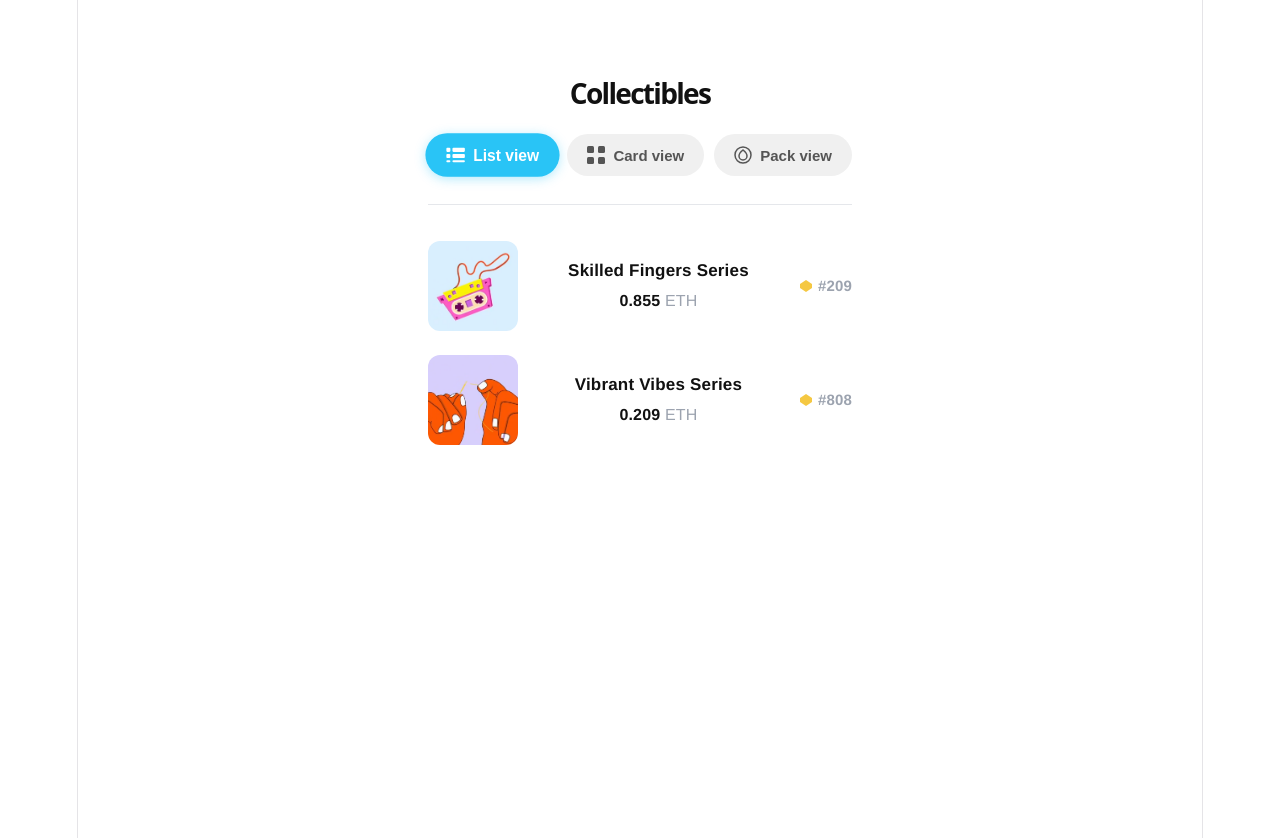
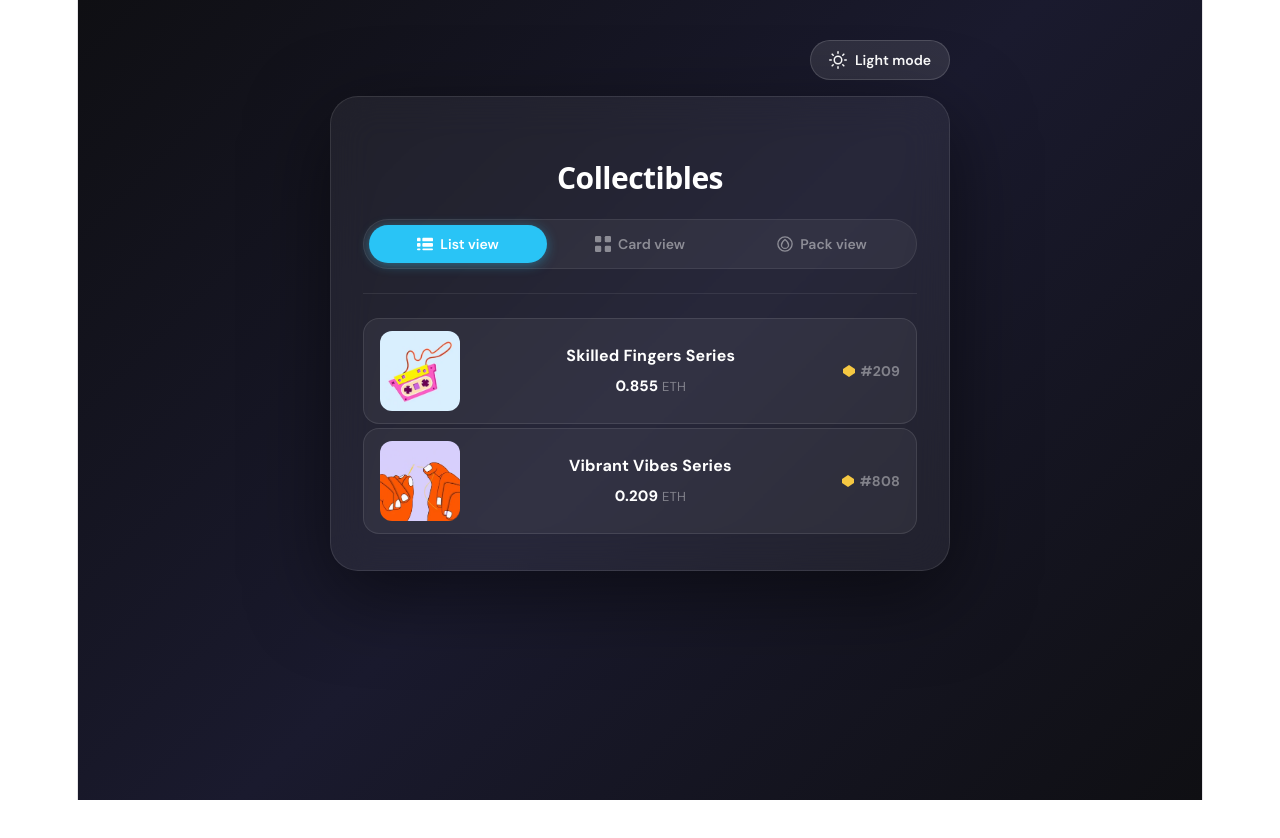
Before and after one commit to DaiwikCodeOtaku/Re-Design_Anhad, a React (Vite) app in the folder webdev/: page / in a window 1280 px wide. Both pictures are taken after a click on the button "List view". Shown: the top 838 px of the page. After the commit the page ends 800 px from the top, so only its background shows below. Built offline with nearby package versions, Linux system fonts and the light colour scheme.

Commit message:
changes in first

```diff
--- a/webdev/src/components/components.jsx
+++ b/webdev/src/components/components.jsx
@@ -1,25 +1,10 @@
 import { useState, useEffect, useRef } from "react";
-
 import IMG_HANDS from '../assets/shared-layout-asset-2.png';
 import IMG_CASSETTE from '../assets/shared-layout-asset-1.png';
 
 const items = [
-  {
-    id: 1,
-    name: "Skilled Fingers Series",
-    price: "0.855",
-    token: "#209",
-    bg: "#e8d5f5",
-    img: IMG_HANDS,
-  },
-  {
-    id: 2,
-    name: "Vibrant Vibes Series",
-    price: "0.209",
-    token: "#808",
-    bg: "#dbeafe",
-    img: IMG_CASSETTE,
-  },
+  { id: 1, name: "Skilled Fingers Series", price: "0.855", token: "#209", bg: "#e8d5f5", img: IMG_HANDS },
+  { id: 2, name: "Vibrant Vibes Series", price: "0.209", token: "#808", bg: "#dbeafe", img: IMG_CASSETTE },
 ];
 
 const GoldDiamond = () => (
@@ -28,34 +13,48 @@ const GoldDiamond = () => (
   </svg>
 );
 
-const ListIcon = () => (
-  <svg width="18" height="18" viewBox="0 0 18 18" fill="currentColor">
-    <rect x="0" y="2" width="4" height="4" rx="1" />
-    <rect x="6" y="2" width="12" height="4" rx="1" />
-    <rect x="0" y="8" width="4" height="4" rx="1" />
-    <rect x="6" y="8" width="12" height="4" rx="1" />
-    <rect x="0" y="14" width="4" height="2" rx="1" />
-    <rect x="6" y="14" width="12" height="2" rx="1" />
+const ListIcon = ({ color }) => (
+  <svg width="16" height="16" viewBox="0 0 18 18" fill={color}>
+    <rect x="0" y="2" width="4" height="4" rx="1" /><rect x="6" y="2" width="12" height="4" rx="1" />
+    <rect x="0" y="8" width="4" height="4" rx="1" /><rect x="6" y="8" width="12" height="4" rx="1" />
+    <rect x="0" y="14" width="4" height="2" rx="1" /><rect x="6" y="14" width="12" height="2" rx="1" />
   </svg>
 );
 
-const CardIcon = () => (
-  <svg width="18" height="18" viewBox="0 0 18 18" fill="currentColor">
-    <rect x="0" y="0" width="7" height="7" rx="1.5" />
-    <rect x="11" y="0" width="7" height="7" rx="1.5" />
-    <rect x="0" y="11" width="7" height="7" rx="1.5" />
-    <rect x="11" y="11" width="7" height="7" rx="1.5" />
+const CardIcon = ({ color }) => (
+  <svg width="16" height="16" viewBox="0 0 18 18" fill={color}>
+    <rect x="0" y="0" width="7" height="7" rx="1.5" /><rect x="11" y="0" width="7" height="7" rx="1.5" />
+    <rect x="0" y="11" width="7" height="7" rx="1.5" /><rect x="11" y="11" width="7" height="7" rx="1.5" />
   </svg>
 );
 
-const PackIcon = () => (
-  <svg width="18" height="18" viewBox="0 0 18 18" fill="none" stroke="currentColor" strokeWidth="1.5">
+const PackIcon = ({ color }) => (
+  <svg width="16" height="16" viewBox="0 0 18 18" fill="none" stroke={color} strokeWidth="1.5">
     <circle cx="9" cy="9" r="8" />
     <path d="M9 4 C9 4 13 7 13 10 C13 12.2 11.2 14 9 14 C6.8 14 5 12.2 5 10 C5 7 9 4 9 4Z" />
   </svg>
 );
 
-// Handles fade-out → swap content → fade-in on view change
+const SunIcon = () => (
+  <svg width="18" height="18" viewBox="0 0 24 24" fill="none" stroke="currentColor" strokeWidth="2" strokeLinecap="round">
+    <circle cx="12" cy="12" r="5" />
+    <line x1="12" y1="1" x2="12" y2="3" />
+    <line x1="12" y1="21" x2="12" y2="23" />
+    <line x1="4.22" y1="4.22" x2="5.64" y2="5.64" />
+    <line x1="18.36" y1="18.36" x2="19.78" y2="19.78" />
+    <line x1="1" y1="12" x2="3" y2="12" />
+    <line x1="21" y1="12" x2="23" y2="12" />
+    <line x1="4.22" y1="19.78" x2="5.64" y2="18.36" />
+    <line x1="18.36" y1="5.64" x2="19.78" y2="4.22" />
+  </svg>
+);
+
+const MoonIcon = () => (
+  <svg width="18" height="18" viewBox="0 0 24 24" fill="none" stroke="currentColor" strokeWidth="2" strokeLinecap="round">
+    <path d="M21 12.79A9 9 0 1 1 11.21 3 7 7 0 0 0 21 12.79z" />
+  </svg>
+);
+
 function AnimatedView({ children, viewKey }) {
   const [displayed, setDisplayed] = useState(children);
   const [visible, setVisible] = useState(true);
@@ -78,7 +77,7 @@ function AnimatedView({ children, viewKey }) {
   return (
     <div style={{
       opacity: visible ? 1 : 0,
-      transform: visible ? "translateY(0px)" : "translateY(10px)",
+      transform: visible ? "translateY(0px)" : "translateY(12px)",
       transition: "opacity 0.25s ease, transform 0.25s ease",
     }}>
       {displayed}
@@ -86,31 +85,38 @@ function AnimatedView({ children, viewKey }) {
   );
 }
 
-function CardView({ items }) {
+function CardView({ items, t }) {
   return (
-    <div style={{ display: "grid", gridTemplateColumns: "1fr 1fr", gap: "24px" }}>
+    <div style={{ display: "grid", gridTemplateColumns: "1fr 1fr", gap: "20px" }}>
       {items.map((item, index) => (
         <div key={item.id} style={{
+          background: t.cardBg,
+          border: `1px solid ${t.cardBorder}`,
+          borderRadius: "20px",
+          padding: "12px",
           animation: `fadeSlideUp 0.3s ease both`,
           animationDelay: `${index * 80}ms`,
-        }}>
-          <div style={{ background: item.bg, borderRadius: "16px", height: "220px", overflow: "hidden", marginBottom: "14px" }}>
-            <img
-              src={item.img}
-              alt={item.name}
-              style={{ width: "100%", height: "100%", objectFit: "cover", transition: "transform 0.3s ease" }}
-              onMouseEnter={e => e.target.style.transform = "scale(1.05)"}
+          transition: "transform 0.2s ease, box-shadow 0.2s ease",
+          cursor: "pointer",
+        }}
+          onMouseEnter={e => { e.currentTarget.style.transform = "translateY(-4px)"; e.currentTarget.style.boxShadow = t.cardHoverShadow; }}
+          onMouseLeave={e => { e.currentTarget.style.transform = "translateY(0)"; e.currentTarget.style.boxShadow = "none"; }}
+        >
+          <div style={{ background: item.bg, borderRadius: "14px", height: "200px", overflow: "hidden", marginBottom: "14px" }}>
+            <img src={item.img} alt={item.name}
+              style={{ width: "100%", height: "100%", objectFit: "cover", transition: "transform 0.4s ease" }}
+              onMouseEnter={e => e.target.style.transform = "scale(1.07)"}
               onMouseLeave={e => e.target.style.transform = "scale(1)"}
             />
           </div>
-          <div style={{ fontWeight: "700", fontSize: "18px", color: "#111", marginBottom: "6px" }}>{item.name}</div>
-          <div style={{ display: "flex", alignItems: "center", gap: "12px" }}>
-            <span style={{ fontWeight: "800", fontSize: "17px", color: "#111" }}>
-              {item.price} <span style={{ fontWeight: "400", color: "#9ca3af" }}>ETH</span>
+          <div style={{ fontWeight: "700", fontSize: "16px", color: t.text, marginBottom: "8px" }}>{item.name}</div>
+          <div style={{ display: "flex", alignItems: "center" }}>
+            <span style={{ fontWeight: "800", fontSize: "16px", color: t.text }}>
+              {item.price} <span style={{ fontWeight: "400", color: t.muted, fontSize: "13px" }}>ETH</span>
             </span>
             <span style={{ display: "flex", alignItems: "center", gap: "4px", marginLeft: "auto" }}>
               <GoldDiamond />
-              <span style={{ fontWeight: "700", color: "#9ca3af" }}>{item.token}</span>
+              <span style={{ fontWeight: "700", color: t.muted, fontSize: "13px" }}>{item.token}</span>
             </span>
           </div>
         </div>
@@ -119,27 +125,36 @@ function CardView({ items }) {
   );
 }
 
-function ListView({ items }) {
+function ListView({ items, t }) {
   return (
-    <div style={{ display: "flex", flexDirection: "column", gap: "8px" }}>
+    <div style={{ display: "flex", flexDirection: "column", gap: "4px" }}>
       {items.map((item, index) => (
         <div key={item.id} style={{
-          display: "flex", alignItems: "center", gap: "16px", padding: "8px 0",
+          display: "flex", alignItems: "center", gap: "16px",
+          padding: "12px 16px",
+          borderRadius: "16px",
+          background: t.cardBg,
+          border: `1px solid ${t.cardBorder}`,
           animation: `fadeSlideUp 0.3s ease both`,
           animationDelay: `${index * 80}ms`,
-        }}>
-          <div style={{ background: item.bg, borderRadius: "12px", width: "90px", height: "90px", overflow: "hidden", flexShrink: 0 }}>
+          transition: "background 0.2s ease, transform 0.2s ease",
+          cursor: "pointer",
+        }}
+          onMouseEnter={e => { e.currentTarget.style.background = t.rowHover; e.currentTarget.style.transform = "translateX(4px)"; }}
+          onMouseLeave={e => { e.currentTarget.style.background = t.cardBg; e.currentTarget.style.transform = "translateX(0)"; }}
+        >
+          <div style={{ background: item.bg, borderRadius: "12px", width: "80px", height: "80px", overflow: "hidden", flexShrink: 0 }}>
             <img src={item.img} alt={item.name} style={{ width: "100%", height: "100%", objectFit: "cover" }} />
           </div>
           <div style={{ flex: 1 }}>
-            <div style={{ fontWeight: "700", fontSize: "17px", color: "#111", marginBottom: "4px" }}>{item.name}</div>
-            <div style={{ fontWeight: "800", fontSize: "16px", color: "#111" }}>
-              {item.price} <span style={{ fontWeight: "400", color: "#9ca3af" }}>ETH</span>
+            <div style={{ fontWeight: "700", fontSize: "16px", color: t.text, marginBottom: "4px" }}>{item.name}</div>
+            <div style={{ fontWeight: "800", fontSize: "15px", color: t.text }}>
+              {item.price} <span style={{ fontWeight: "400", color: t.muted, fontSize: "13px" }}>ETH</span>
             </div>
           </div>
           <div style={{ display: "flex", alignItems: "center", gap: "5px" }}>
             <GoldDiamond />
-            <span style={{ fontWeight: "700", color: "#9ca3af", fontSize: "15px" }}>{item.token}</span>
+            <span style={{ fontWeight: "700", color: t.muted, fontSize: "14px" }}>{item.token}</span>
           </div>
         </div>
       ))}
@@ -147,20 +162,17 @@ function ListView({ items }) {
   );
 }
 
-function PackView({ items }) {
+function PackView({ items, t }) {
   const total = items.reduce((sum, i) => sum + parseFloat(i.price), 0).toFixed(3);
   return (
     <div style={{ display: "flex", flexDirection: "column", alignItems: "center", padding: "40px 0", animation: "fadeSlideUp 0.3s ease both" }}>
-      <div style={{ position: "relative", width: "200px", height: "200px", marginBottom: "24px" }}>
+      <div style={{ position: "relative", width: "200px", height: "200px", marginBottom: "32px" }}>
         {items.map((item, i) => (
           <div key={item.id} style={{
-            position: "absolute",
-            width: "150px", height: "150px",
-            borderRadius: "24px",
-            background: item.bg,
-            overflow: "hidden",
-            left: `${i * 22}px`, top: `${i * 22}px`,
-            boxShadow: "0 2px 12px rgba(0,0,0,0.10)",
+            position: "absolute", width: "155px", height: "155px",
+            borderRadius: "24px", background: item.bg, overflow: "hidden",
+            left: `${i * 24}px`, top: `${i * 24}px`,
+            boxShadow: t.packShadow,
             zIndex: items.length - i,
             animation: `fadeSlideUp 0.3s ease both`,
             animationDelay: `${i * 80}ms`,
@@ -169,9 +181,9 @@ function PackView({ items }) {
           </div>
         ))}
       </div>
-      <div style={{ fontWeight: "700", fontSize: "22px", color: "#111", marginBottom: "6px" }}>{items.length} Collectibles</div>
-      <div style={{ fontWeight: "800", fontSize: "20px", color: "#111" }}>
-        {total} <span style={{ fontWeight: "400", color: "#9ca3af" }}>ETH</span>
+      <div style={{ fontWeight: "700", fontSize: "22px", color: t.text, marginBottom: "6px" }}>{items.length} Collectibles</div>
+      <div style={{ fontWeight: "800", fontSize: "20px", color: t.text }}>
+        {total} <span style={{ fontWeight: "400", color: t.muted }}>ETH</span>
       </div>
     </div>
   );
@@ -183,47 +195,166 @@ const views = [
   { id: "pack", label: "Pack view", Icon: PackIcon },
 ];
 
+const darkTheme = {
+  pageBg: "linear-gradient(135deg, #0f0f13 0%, #1a1a2e 50%, #0f0f13 100%)",
+  containerBg: "rgba(255,255,255,0.06)",
+  containerBorder: "rgba(255,255,255,0.1)",
+  containerShadow: "0 24px 80px rgba(0,0,0,0.5)",
+  tabBarBg: "rgba(255,255,255,0.05)",
+  tabBarBorder: "rgba(255,255,255,0.08)",
+  tabInactiveColor: "rgba(255,255,255,0.45)",
+  divider: "rgba(255,255,255,0.08)",
+  text: "#ffffff",
+  muted: "rgba(255,255,255,0.4)",
+  cardBg: "rgba(255,255,255,0.05)",
+  cardBorder: "rgba(255,255,255,0.1)",
+  cardHoverShadow: "0 12px 40px rgba(0,0,0,0.3)",
+  rowHover: "rgba(255,255,255,0.09)",
+  packShadow: "0 8px 32px rgba(0,0,0,0.4)",
+  toggleBg: "rgba(255,255,255,0.1)",
+  toggleBorder: "rgba(255,255,255,0.15)",
+  toggleColor: "#fff",
+  titleGradient: "linear-gradient(90deg, #fff 0%, rgba(255,255,255,0.6) 100%)",
+};
+
+const lightTheme = {
+  pageBg: "linear-gradient(135deg, #f0f4ff 0%, #fafafa 50%, #f0f4ff 100%)",
+  containerBg: "rgba(255,255,255,0.9)",
+  containerBorder: "rgba(0,0,0,0.08)",
+  containerShadow: "0 24px 80px rgba(0,0,0,0.1)",
+  tabBarBg: "rgba(0,0,0,0.04)",
+  tabBarBorder: "rgba(0,0,0,0.06)",
+  tabInactiveColor: "rgba(0,0,0,0.45)",
+  divider: "rgba(0,0,0,0.08)",
+  text: "#111111",
+  muted: "rgba(0,0,0,0.35)",
+  cardBg: "rgba(0,0,0,0.03)",
+  cardBorder: "rgba(0,0,0,0.07)",
+  cardHoverShadow: "0 12px 40px rgba(0,0,0,0.1)",
+  rowHover: "rgba(0,0,0,0.06)",
+  packShadow: "0 8px 32px rgba(0,0,0,0.12)",
+  toggleBg: "rgba(0,0,0,0.07)",
+  toggleBorder: "rgba(0,0,0,0.1)",
+  toggleColor: "#111",
+  titleGradient: "linear-gradient(90deg, #111 0%, rgba(0,0,0,0.6) 100%)",
+};
+
 export default function CollectiblesLayout() {
   const [activeView, setActiveView] = useState("card");
+  const [isDark, setIsDark] = useState(true);
+  const t = isDark ? darkTheme : lightTheme;
 
   return (
     <>
       <style>{`
+        @import url('https://fonts.googleapis.com/css2?family=DM+Sans:wght@400;600;700;800&display=swap');
         @keyframes fadeSlideUp {
           from { opacity: 0; transform: translateY(14px); }
           to   { opacity: 1; transform: translateY(0); }
         }
+        * { box-sizing: border-box; margin: 0; padding: 0; }
       `}</style>
 
-      <div style={{ fontFamily: "'Helvetica Neue', Arial, sans-serif", background: "#fff", minHeight: "100vh", padding: "48px 40px", maxWidth: "700px", margin: "0 auto" }}>
-        <h1 style={{ fontSize: "28px", fontWeight: "700", color: "#111", marginBottom: "28px" }}>Collectibles</h1>
+      <div style={{
+        minHeight: "100vh",
+        background: t.pageBg,
+        display: "flex",
+        alignItems: "flex-start",
+        justifyContent: "center",
+        padding: "40px 20px",
+        fontFamily: "'DM Sans', sans-serif",
+        transition: "background 0.4s ease",
+      }}>
+        <div style={{
+          width: "100%",
+          maxWidth: "620px",
+        }}>
 
-        <div style={{ display: "flex", gap: "10px", marginBottom: "28px", flexWrap: "wrap" }}>
+          {/* Dark/Light toggle button — top right */}
+          <div style={{ display: "flex", justifyContent: "flex-end", marginBottom: "16px" }}>
+            <button
+              onClick={() => setIsDark(!isDark)}
+              style={{
+                display: "flex", alignItems: "center", gap: "8px",
+                padding: "10px 18px",
+                borderRadius: "999px",
+                border: `1px solid ${t.toggleBorder}`,
+                background: t.toggleBg,
+                color: t.toggleColor,
+                cursor: "pointer",
+                fontFamily: "'DM Sans', sans-serif",
+                fontWeight: "600",
+                fontSize: "14px",
+                transition: "all 0.3s ease",
+              }}
+            >
+              {isDark ? <SunIcon /> : <MoonIcon />}
+              {isDark ? "Light mode" : "Dark mode"}
+            </button>
+          </div>
+
+          {/* Glass container */}
+          <div style={{
+            background: t.containerBg,
+            backdropFilter: "blur(20px)",
+            WebkitBackdropFilter: "blur(20px)",
+            border: `1px solid ${t.containerBorder}`,
+            borderRadius: "28px",
+            padding: "36px 32px",
+            boxShadow: t.containerShadow,
+            transition: "background 0.4s ease, border 0.4s ease, box-shadow 0.4s ease",
+          }}>
+
+            {/* Title */}
+            <h1 style={{
+  fontSize: "30px", fontWeight: "800", marginBottom: "28px",
+  color: t.text,
+  letterSpacing: "-0.5px",
+}}>
+  Collectibles
+</h1>
+
+            {/* View Toggle */}
+            <div style={{
+              display: "flex", gap: "4px", marginBottom: "24px",
+              background: t.tabBarBg,
+              border: `1px solid ${t.tabBarBorder}`,
+              borderRadius: "999px",
+              padding: "5px",
+              transition: "background 0.4s ease",
+            }}>
               {views.map(({ id, label, Icon }) => {
                 const active = activeView === id;
+                const iconColor = active ? "#fff" : t.tabInactiveColor;
                 return (
                   <button key={id} onClick={() => setActiveView(id)} style={{
-                display: "flex", alignItems: "center", gap: "8px", padding: "12px 20px",
-                borderRadius: "999px", border: "none", cursor: "pointer", fontWeight: "600",
-                fontSize: "15px", background: active ? "#29c4f6" : "#f0f0f0",
-                color: active ? "#fff" : "#555",
-                transition: "background 0.25s ease, color 0.25s ease, box-shadow 0.25s ease, transform 0.15s ease",
-                boxShadow: active ? "0 2px 10px rgba(41,196,246,0.35)" : "none",
-                transform: active ? "scale(1.04)" : "scale(1)",
+                    flex: 1, display: "flex", alignItems: "center", justifyContent: "center",
+                    gap: "7px", padding: "10px 16px", borderRadius: "999px",
+                    border: "none", cursor: "pointer", fontWeight: "600", fontSize: "14px",
+                    fontFamily: "'DM Sans', sans-serif",
+                    background: active ? "#29c4f6" : "transparent",
+                    color: active ? "#fff" : t.tabInactiveColor,
+                    transition: "all 0.25s ease",
+                    boxShadow: active ? "0 2px 12px rgba(41,196,246,0.4)" : "none",
                   }}>
-                <Icon />{label}
+                    <Icon color={iconColor} />{label}
                   </button>
                 );
               })}
             </div>
 
-        <div style={{ height: "1px", background: "#e5e7eb", marginBottom: "28px" }} />
+            {/* Divider */}
+            <div style={{ height: "1px", background: t.divider, marginBottom: "24px", transition: "background 0.4s ease" }} />
 
+            {/* Content */}
             <AnimatedView viewKey={activeView}>
-          {activeView === "card" && <CardView items={items} />}
-          {activeView === "list" && <ListView items={items} />}
-          {activeView === "pack" && <PackView items={items} />}
+              {activeView === "card" && <CardView items={items} t={t} />}
+              {activeView === "list" && <ListView items={items} t={t} />}
+              {activeView === "pack" && <PackView items={items} t={t} />}
             </AnimatedView>
+
+          </div>
+        </div>
       </div>
     </>
   );
```
Lines whose indentation alone changed are shown as unchanged.
